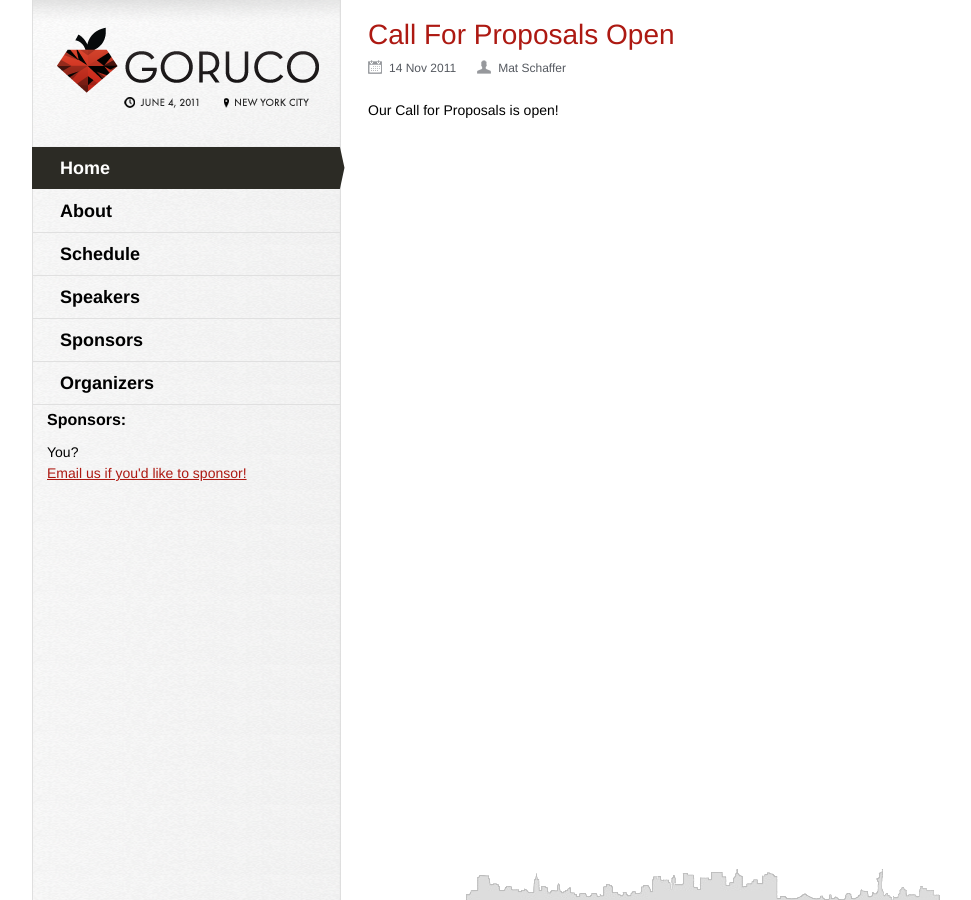
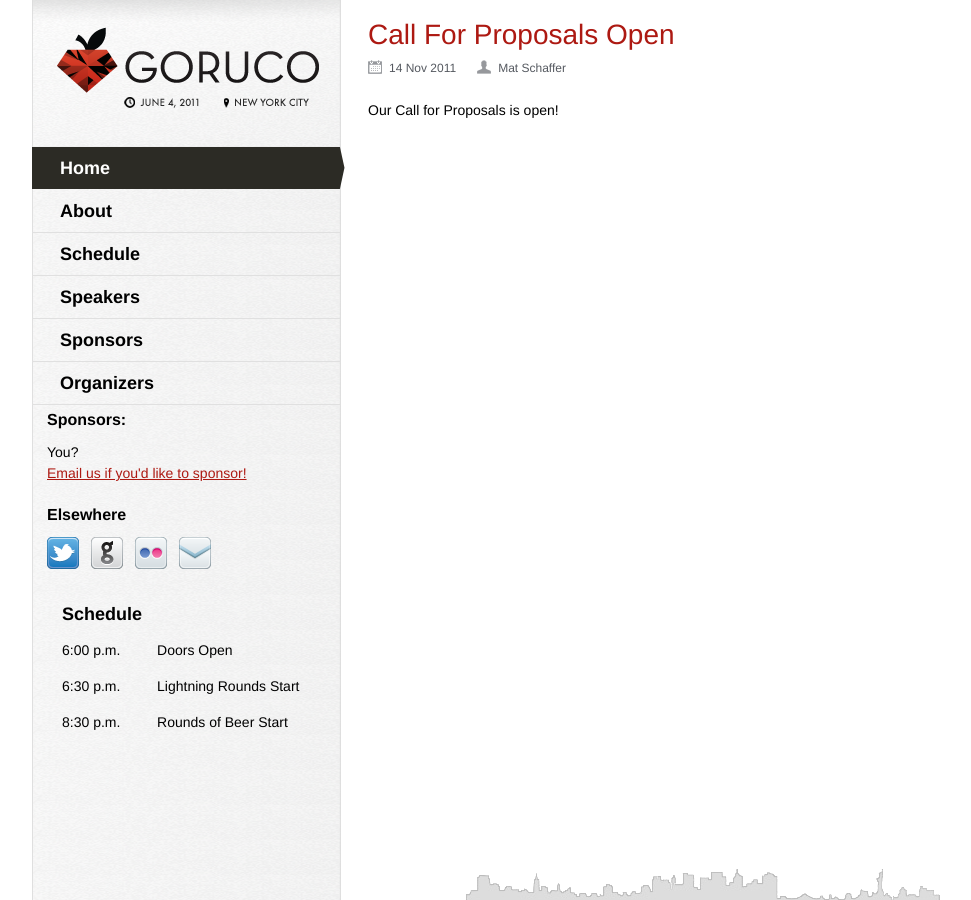
Before and after one commit to matschaffer/redsnakephilly.org, a Jekyll site: the page built from index.html, in a window 1280 px wide. Shown: the whole page, without its empty margins (104-1075 px from the left). Built offline with Jekyll 4.4.1, drawn with Linux system fonts in a browser that asks for light colours; the list of posts is cut into pages by our own code.

Commit message:
Fixing up the rest of the layout.

```diff
--- a/_layouts/default.html
+++ b/_layouts/default.html
@@ -26,80 +26,40 @@
             <p><a href="mailto:mat@schaffer.me">Email us if you'd like to sponsor!</a></p>
           </div>
 
-          <!--
           <div id="linksWrapper">
             <h4>Elsewhere</h4>
-            <a href="http://www.twitter.com/#!/goruco" target="blank">
+            <a href="http://www.twitter.com/redsnakephilly" target="blank">
               <img src="/images/icons/twitter-2.png" alt="twitter" />
             </a>
-            <a href="http://www.vimeo.com/goruco" target="blank">
-              <img src="/images/icons/vimeo.png" alt="vimeo" />
-            </a>
-            <a href="http://www.github.com/goruco" target="blank">
+            <a href="http://www.github.com/redsnake" target="blank">
               <img src="/images/icons/github.png" alt="github" />
             </a>
-            <a href="http://www.flickr.com/search/?q=goruco&f=hp" target="blank">
+            <a href="http://www.flickr.com/search/?q=redsnakephilly&f=hp" target="blank">
               <img src="/images/icons/flickr.png" alt="flickr" />
             </a>
-            <a href="mailto:info@goruco.com" class="last">
+            <a href="mailto:info@redsnake.org" class="last">
               <img src="/images/icons/email.png" alt="email" />
             </a>
           </div>
-          -->
+
           <div class="clear"></div>
-          <!--<div class="schedule">-->
-            <!--<table>-->
-              <!--<th>Schedule</th>-->
-              <!--<tr>-->
-                <!--<td>9:00&nbsp;a.m.</td>-->
-                <!--<td>Registration and breakfast</td>-->
-                <!--</tr>-->
-              <!--<tr>-->
-                <!--<td>9:45&nbsp;a.m.</td>-->
-                <!--<td>Opening Remarks</td>-->
-                <!--</tr>-->
-              <!--<tr>-->
-                <!--<td>10:00&nbsp;a.m.</td>-->
-                <!--<td><a href="/speakers.html#gauthier">Grease your Suite: Tips and Tricks for Faster Testing</a><br /> Nick Gauthier</td>-->
-                <!--</tr>-->
-              <!--<tr>-->
-                <!--<td>10:55&nbsp;a.m.</td>-->
-                <!--<td><a href="/speakers.html#gupta">memprof: the ruby level memory profiler</a><br /> Aman Gupta</td>-->
-                <!--</tr>-->
-              <!--<tr>-->
-                <!--<td>11:50&nbsp;a.m.</td>-->
-                <!--<td><a href="/speakers.html#melia">Managing Ruby Teams</a><br /> Luke Melia</td>-->
-                <!--</tr>-->
-              <!--<tr>-->
-                <!--<td>12:35&nbsp;p.m.</td>-->
-                <!--<td>Lunch</td>-->
-                <!--</tr>-->
-              <!--<tr>-->
-                <!--<td>1:45&nbsp;p.m.</td>-->
-                <!--<td><a href="/speakers.html#williams">Rails Best Caching Method is JavaScript</a><br /> Chris Williams</td>-->
-                <!--</tr>-->
-              <!--<tr>-->
-                <!--<td>2:40&nbsp;p.m.</td>-->
-                <!--<td><a href="/speakers.html#maccaw">Bowline - Ruby Desktop Applications</a><br /> Alex MacCaw</td>-->
-                <!--</tr>-->
-              <!--<tr>-->
-                <!--<td>3:25&nbsp;p.m.</td>-->
-                <!--<td>Break</td>-->
-                <!--</tr>-->
-              <!--<tr>-->
-                <!--<td>3:45&nbsp;p.m.</td>-->
-                <!--<td><a href="/speakers.html#dix">Building Web Service Clients with ActiveModel</a><br /> Paul Dix</td>-->
-                <!--</tr>-->
-              <!--<tr>-->
-                <!--<td>4:40&nbsp;p.m.</td>-->
-                <!--<td><a href="/speakers.html#golick">Scaling to Hundreds of Millions of Requests</a><br /> James Golick</td>-->
-                <!--</tr>-->
-              <!--<tr>-->
-                <!--<td>5:35&nbsp;p.m.</td>-->
-                <!--<td>RejectConf</td>-->
-                <!--</tr>-->
-              <!--</table>-->
-            <!--</div>[>schedule <]-->
+          <div class="schedule">
+            <table>
+              <th>Schedule</th>
+              <tr>
+                <td>6:00&nbsp;p.m.</td>
+                <td>Doors Open</td>
+              </tr>
+              <tr>
+                <td>6:30&nbsp;p.m.</td>
+                <td>Lightning Rounds Start</td>
+              </tr>
+              <tr>
+                <td>8:30&nbsp;p.m.</td>
+                <td>Rounds of Beer Start</td>
+              </tr>
+            </table>
+          </div>
         </div>
       </div> <!-- sidebar -->
       <div id='content_wrap'>
```
